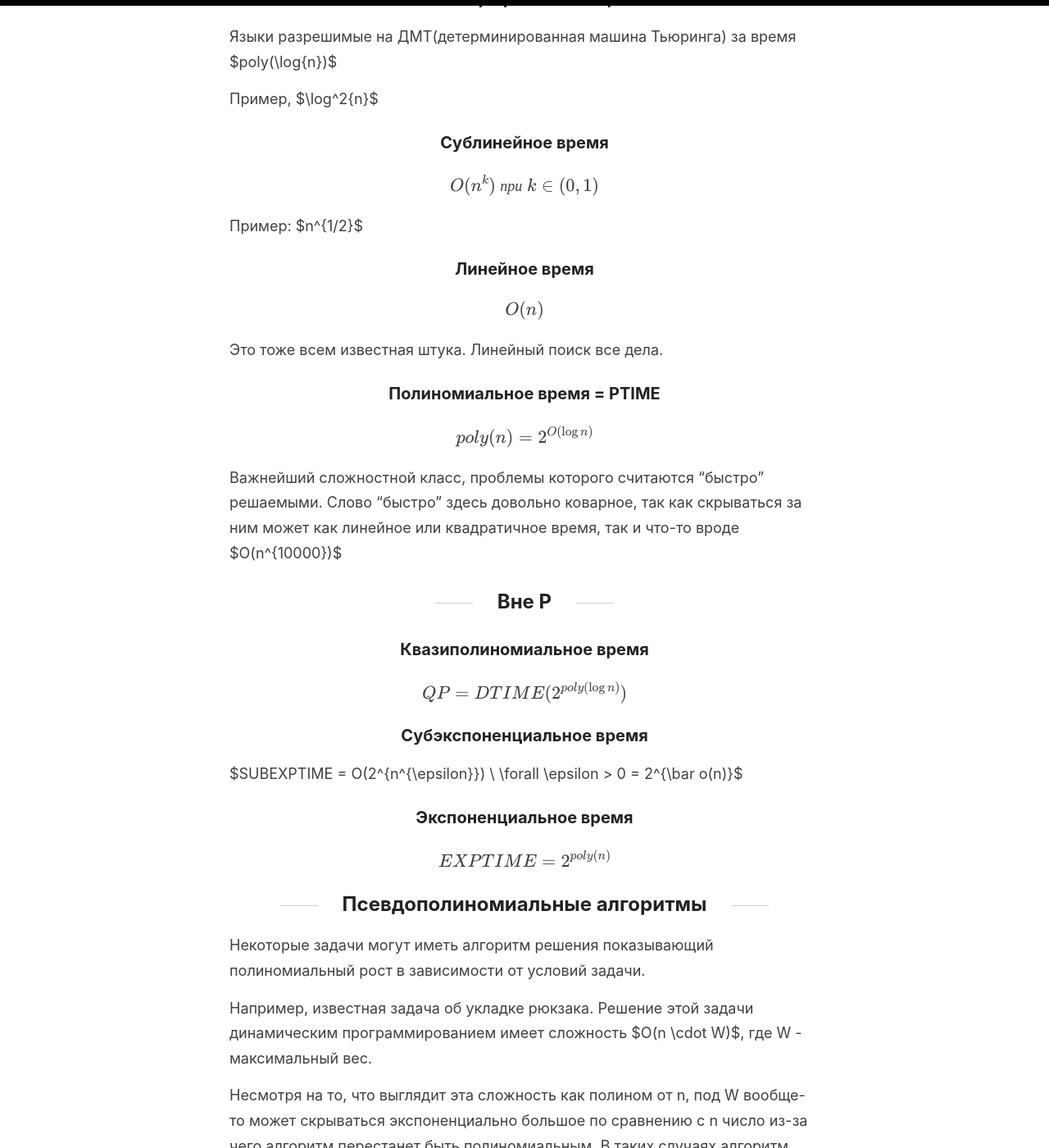
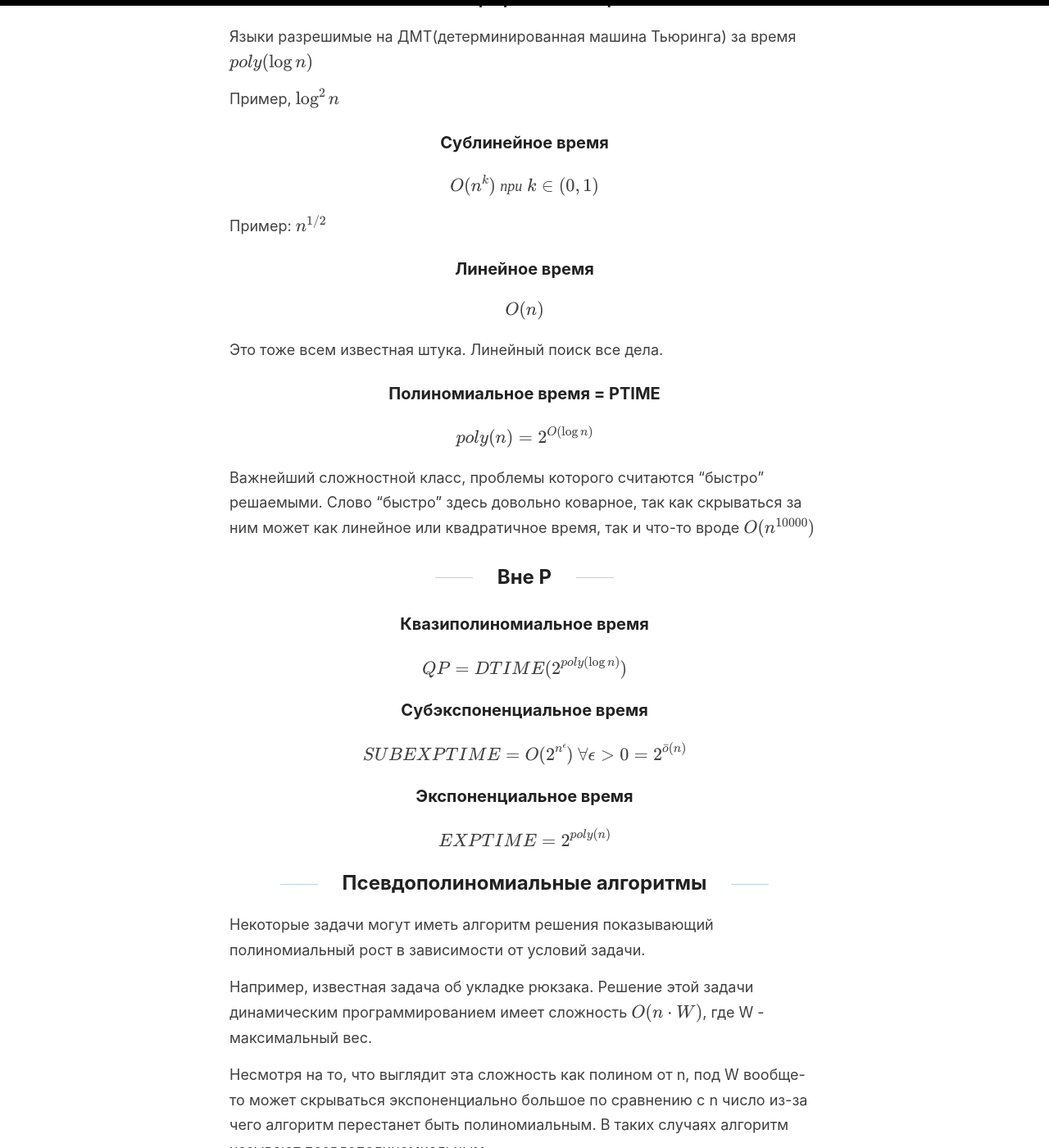
Before and after one commit to dunno-o/dunno, a Jekyll site: the page built from _posts/2023-8-30-Complexity-Classes.md, in a window 1280 px wide and 1400 px high, scrolled down 1138 px. Shown: the whole window at 82% size. Built offline with Jekyll 4.4.1, drawn with Linux system fonts in a browser that asks for light colours; formulas are drawn with MathJax 3; some of the changed text lies outside the part shown.

Commit message:
Update 2023-8-30-Complexity-Classes.md

```diff
--- a/_posts/2023-8-30-Complexity-Classes.md
+++ b/_posts/2023-8-30-Complexity-Classes.md
@@ -27,7 +27,7 @@ $$O(\log^{*}(n))$$
 
 $$O(\log{n})$$
 
-*Напоминание:* $DTIME(f(n))$ - множество языков разрешимых детерминированной машиной Тьюринга за время $f(n)$.
+*Напоминание:* \\(DTIME(f(n))\\) - множество языков разрешимых детерминированной машиной Тьюринга за время $f(n)$.
 
 Тогда \\(DLOGTIME = DTIME(\log{(n)})\\)
 
@@ -36,15 +36,15 @@ $$O(\log{n})$$
 
 ### Полилогарифмическое время
 
-Языки разрешимые на ДМТ(детерминированная машина Тьюринга) за время $poly(\log{n})$
+Языки разрешимые на ДМТ(детерминированная машина Тьюринга) за время \\(poly(\log{n})\\)
 
-Пример, $\log^2{n}$
+Пример, \\(\log^2{n}\\)
 
 ### Сублинейное время
 
 $$O(n^k) \ \textit{при} \ k \in (0, 1)$$
 
-Пример: $n^{1/2}$
+Пример: \\(n^{1/2}\\)
 
 ### Линейное время
 
@@ -56,7 +56,7 @@ $$O(n)$$
 
 $$poly(n) = 2^{O(\log{n})}$$
 
-Важнейший сложностной класс, проблемы которого считаются "быстро" решаемыми. Слово "быстро" здесь довольно коварное, так как скрываться за ним может как линейное или квадратичное время, так и что-то вроде $O(n^{10000})$
+Важнейший сложностной класс, проблемы которого считаются "быстро" решаемыми. Слово "быстро" здесь довольно коварное, так как скрываться за ним может как линейное или квадратичное время, так и что-то вроде \\(O(n^{10000})\\)
 
 ## Вне P
 
@@ -66,7 +66,7 @@ $$QP = DTIME(2^{poly(\log{n})})$$
 
 ### Субэкспоненциальное время
 
-$SUBEXPTIME = O(2^{n^{\epsilon}}) \ \forall \epsilon > 0 = 2^{\bar o(n)}$
+$$SUBEXPTIME = O(2^{n^{\epsilon}}) \ \forall \epsilon > 0 = 2^{\bar o(n)}$$
 
 
 ### Экспоненциальное время
@@ -77,7 +77,7 @@ $$EXPTIME = 2^{poly(n)}$$
 
 Некоторые задачи могут иметь алгоритм решения показывающий полиномиальный рост в зависимости от условий задачи.
 
-Например, известная задача об укладке рюкзака. Решение этой задачи динамическим программированием имеет сложность $O(n \cdot W)$, где W - максимальный вес.
+Например, известная задача об укладке рюкзака. Решение этой задачи динамическим программированием имеет сложность \\(O(n \cdot W)\\), где W - максимальный вес.
 
 Несмотря на то, что выглядит эта сложность как полином от n, под W вообще-то может скрываться экспоненциально большое по сравнению с n число из-за чего алгоритм перестанет быть полиномиальным. В таких случаях алгоритм называют псевдополиномиальным.
 
```
